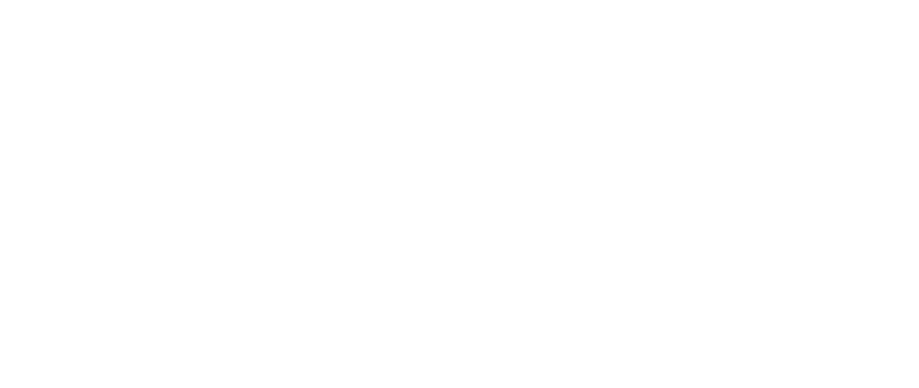
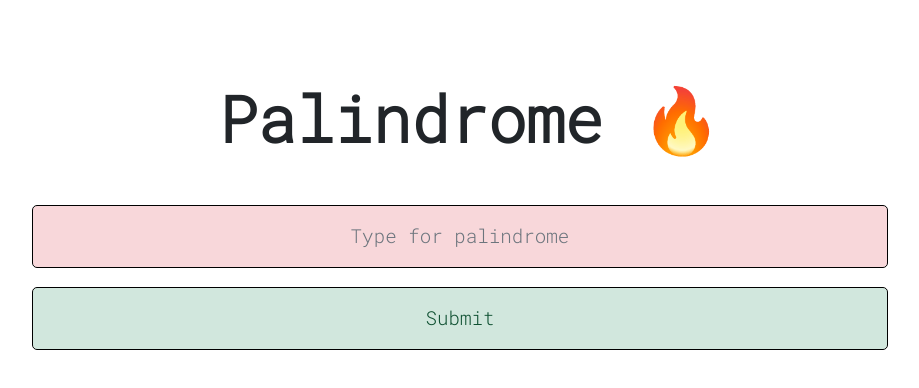
Before and after one commit to officialGanesh/Reversed-Check, a plain HTML site: page index.html in a window 1280 px wide. Shown: the whole page, without its empty margins (180-1099 px from the left). Drawn offline with nearby package versions, Linux system fonts and the light colour scheme.

Commit message:
Style add to a basic webpage

```diff
--- a/index.html
+++ b/index.html
@@ -20,6 +20,14 @@
 </head>
 <body>
 
+    <div class="container">
+        <div><h1 id="title">Palindrome 🔥</h1></div>
+        <div class="mb-3">
+            <input type="text" class="form-control alert-danger py-3" id="text" placeholder="Type for palindrome">
+        </div>
+        <div><input type="submit" class="form-control alert-success py-3" id="check" placeholder="Check"></div>
+    </div>
+
 </body>
 <!-- !Javascript -->
 <script src="/palindrome.js"></script>
--- a/style.css
+++ b/style.css
@@ -4,3 +4,34 @@
     text-align: center;
     font-family: "Roboto Mono";
 }
+
+
+.container{
+
+    width:55rem;
+    height: 100%;
+    margin-top: 5rem;
+
+}
+
+#title{
+    font-size: 4rem;
+    font-weight: bolder;
+    margin:10px 0px 3rem 20px;
+}
+
+#text{
+    border-radius: 5px;
+    border:1px solid black;
+    font-size: 1.2rem;
+    margin-bottom: 1.2rem;
+}
+
+#check{
+
+    border:1px solid black;
+    border-radius: 5px;
+    font-size: 1.2rem;
+    margin-bottom: 1.2rem;
+
+}
```
